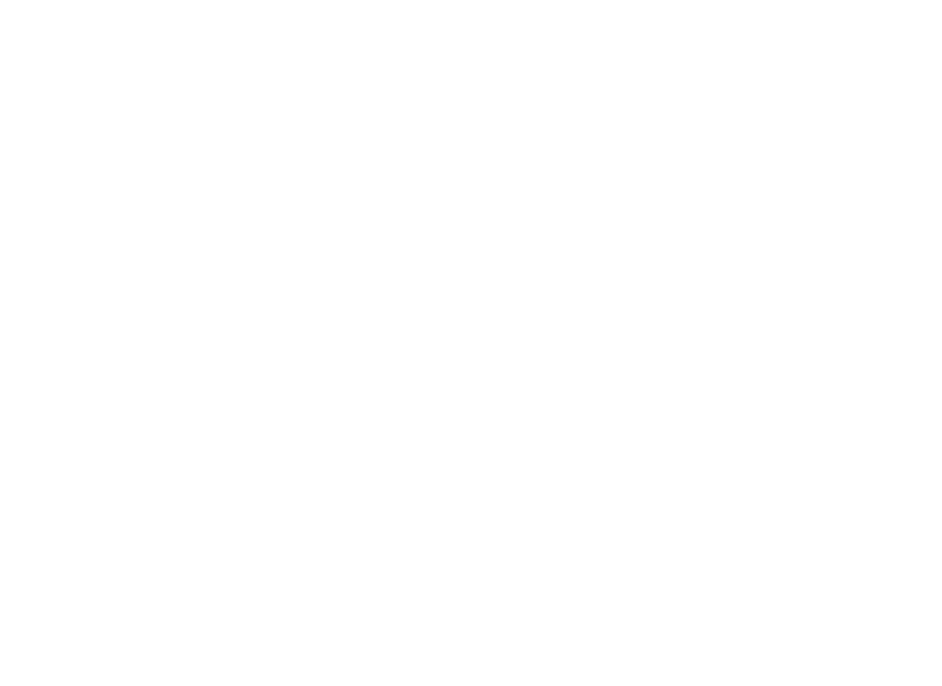
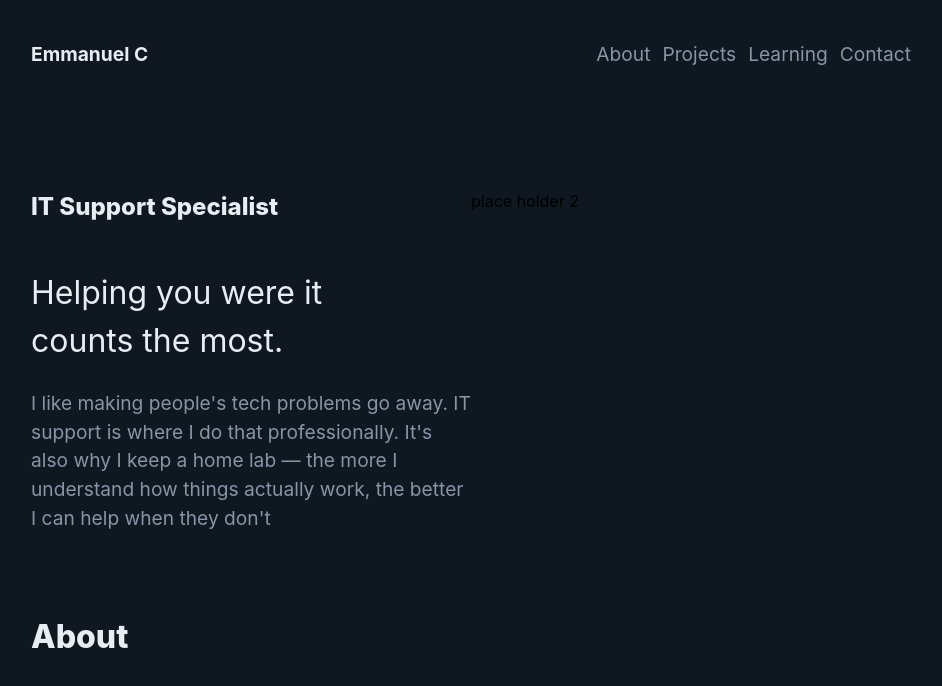
Before and after one commit to EmmanuelChigwende/Portfolio, a React (Vite) app in the folder emmanuel/: page / in a window 1280 px wide. Shown: the top 686 px of the page, without its empty margins (169-1111 px from the left). Built offline with nearby package versions, Linux system fonts and the light colour scheme.

Commit message:
got some work done

```diff
--- a/emmanuel/HeaderFooter/Footer.jsx
+++ b/emmanuel/HeaderFooter/Footer.jsx
@@ -0,0 +1,11 @@
+import React from 'react'
+
+const Footer = () => {
+  return (
+    <div>
+
+    </div>
+  )
+}
+
+export default Footer
--- a/emmanuel/HeaderFooter/Header.jsx
+++ b/emmanuel/HeaderFooter/Header.jsx
@@ -0,0 +1,31 @@
+import React from 'react'
+
+const Header = () => {
+  return (
+    <div className='w-full flex justify-between pt-10 pb-10'>
+      <div>
+        <h1 className='text-[#E7EDF3]  font-bold text-[1.2rem]'>
+            Emmanuel C
+        </h1>
+      </div>
+      <div>
+        <ul className='flex cursor-pointer gap-3 text-[1.2rem] text-[#8695A7]'>
+            <li className='hover:text-[#E7EDF3]'>
+                About
+            </li>
+            <li className='hover:text-[#E7EDF3]'>
+                Projects
+            </li>
+            <li className='hover:text-[#E7EDF3]'>
+                Learning
+            </li>
+            <li className='hover:text-[#E7EDF3]'>
+                Contact
+            </li>
+        </ul>
+      </div>
+    </div>
+  )
+}
+
+export default Header
--- a/emmanuel/pages/Home.jsx
+++ b/emmanuel/pages/Home.jsx
@@ -1,11 +1,47 @@
-import React from 'react'
+import React from "react";
 
 const Home = () => {
   return (
-    <div>
+    <div className="h-3/4  w-full overflow-y-scroll scrollbar-none bg-[#0F1720]">
+      {/* Hero section */}
+      <div className=" w-full grid grid-cols-2 justify-between mt-20 ">
+        {/* left section small statement */}
+        <div>
+          <div className="grid grid-cols-1 gap-1 h-full w-full items-center">
+            <p className="font-extrabold mb-10 text-[1.5rem] text-[#E7EDF3]">
+              IT Support Specialist
+            </p>
+            <h1 className=" w-[70%] text-[2rem] text-[#E7EDF3]">
+              Helping you were it counts the most.
+            </h1>
+            <p className="mt-5 text-[1.2rem] text-[#8695A7]">
+              I like making people's tech problems go away. IT support is where
+              I do that professionally. It's also why I keep a home lab — the
+              more I understand how things actually work, the better I can help
+              when they don't
+            </p>
+          </div>
+        </div>
+        {/* right section my picture maybe */}
+        <div>
+          <h1>place holder 2</h1>
+        </div>
+      </div>
 
+      {/* About section */}
+
+      <div className=" w-full grid grid-cols-2 justify-between mt-20">
+        {/* left About section */}
+        <div>
+          <h1 className="text-[2rem] text-[#E7EDF3] font-extrabold">
+            About
+          </h1>
+        </div>
+        {/* right About section */}
+        <div></div>
+      </div>
     </div>
-  )
-}
+  );
+};
 
-export default Home
+export default Home;
--- a/emmanuel/src/App.jsx
+++ b/emmanuel/src/App.jsx
@@ -1,10 +1,15 @@
 import React from 'react'
-import Header from '../HeaderFooter/Header.jsx'
+import Header from '../HeaderFooter/Header'
+import Footer from '../HeaderFooter/Footer'
+import Home from '../pages/Home'
 
 const App = () => {
   return (
-    <div>
-
+    <div className='bg-[#0F1720] min-h-[100vh] w-[100vw] pl-50 pr-50 '>
+      <Header/>
+      {/* <div className='underline w-full decoration-2 decoration-[#263340]'></div> */}
+      <Home/>
+      <Footer/>
     </div>
   )
 }
```
